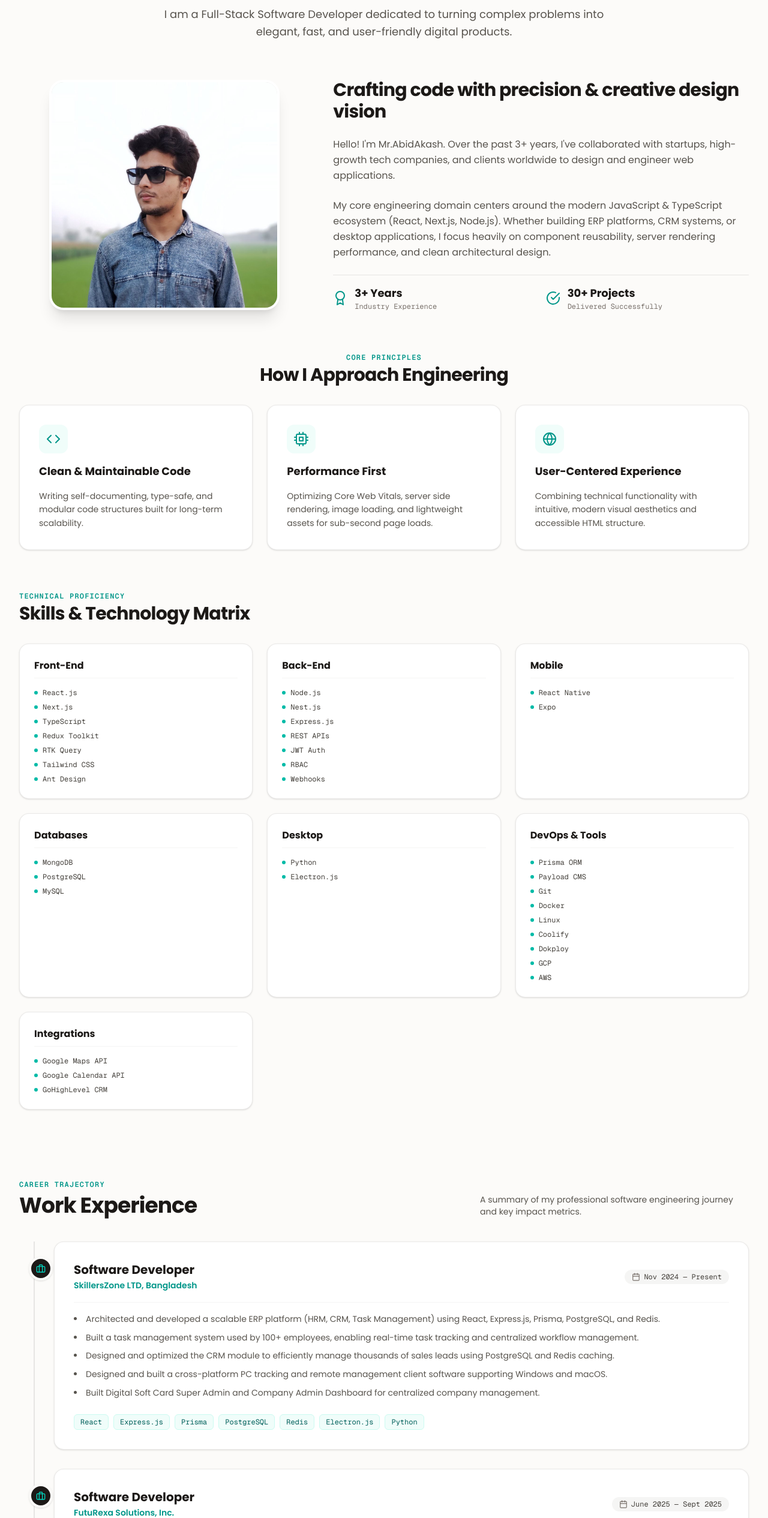
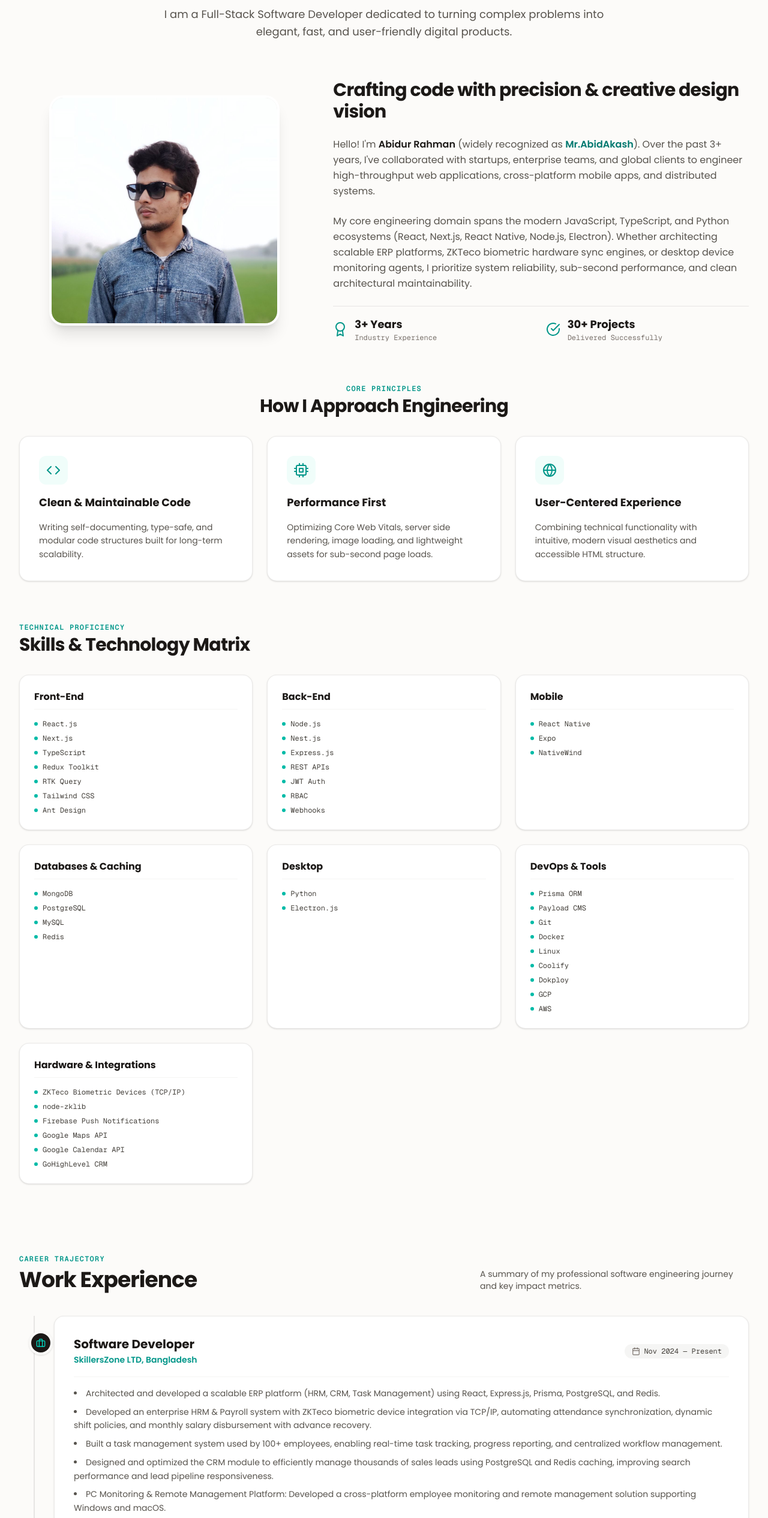
Before and after one commit to MrAbidAkash/my-portfolio, a Next.js app: page /about in a window 1280 px wide. Shown: the part 269-2800 px from the top of the page at 60% size. Built offline with nearby package versions, Linux system fonts and the light colour scheme.

Commit message:
feat: add core portfolio components and about page

```diff
--- a/src/app/about/page.tsx
+++ b/src/app/about/page.tsx
@@ -17,11 +17,11 @@ const skillsCategories = [
   },
   {
     title: "Mobile",
-    skills: ["React Native", "Expo"],
+    skills: ["React Native", "Expo", "NativeWind"],
   },
   {
-    title: "Databases",
-    skills: ["MongoDB", "PostgreSQL", "MySQL"],
+    title: "Databases & Caching",
+    skills: ["MongoDB", "PostgreSQL", "MySQL", "Redis"],
   },
   {
     title: "Desktop",
@@ -32,8 +32,15 @@ const skillsCategories = [
     skills: ["Prisma ORM", "Payload CMS", "Git", "Docker", "Linux", "Coolify", "Dokploy", "GCP", "AWS"],
   },
   {
-    title: "Integrations",
-    skills: ["Google Maps API", "Google Calendar API", "GoHighLevel CRM"],
+    title: "Hardware & Integrations",
+    skills: [
+      "ZKTeco Biometric Devices (TCP/IP)",
+      "node-zklib",
+      "Firebase Push Notifications",
+      "Google Maps API",
+      "Google Calendar API",
+      "GoHighLevel CRM"
+    ],
   },
 ];
 
@@ -104,10 +111,10 @@ export default function AboutPage() {
             Crafting code with precision & creative design vision
           </h2>
           <p>
-            Hello! I&apos;m Mr.AbidAkash. Over the past 3+ years, I&apos;ve collaborated with startups, high-growth tech companies, and clients worldwide to design and engineer web applications.
+            Hello! I&apos;m <span className="font-semibold text-stone-900">Abidur Rahman</span> (widely recognized as <span className="font-semibold text-teal-700">Mr.AbidAkash</span>). Over the past 3+ years, I&apos;ve collaborated with startups, enterprise teams, and global clients to engineer high-throughput web applications, cross-platform mobile apps, and distributed systems.
           </p>
           <p>
-            My core engineering domain centers around the modern JavaScript & TypeScript ecosystem (React, Next.js, Node.js). Whether building ERP platforms, CRM systems, or desktop applications, I focus heavily on component reusability, server rendering performance, and clean architectural design.
+            My core engineering domain spans the modern JavaScript, TypeScript, and Python ecosystems (React, Next.js, React Native, Node.js, Electron). Whether architecting scalable ERP platforms, ZKTeco biometric hardware sync engines, or desktop device monitoring agents, I prioritize system reliability, sub-second performance, and clean architectural maintainability.
           </p>
 
           <div className="grid grid-cols-2 gap-4 pt-4 border-t border-stone-200">
@@ -126,6 +133,8 @@ export default function AboutPage() {
               </div>
             </div>
           </div>
+
+
         </motion.div>
       </div>
 
--- a/src/components/Experience.tsx
+++ b/src/components/Experience.tsx
@@ -11,12 +11,13 @@ const experiences = [
     location: "On-Site",
     highlights: [
       "Architected and developed a scalable ERP platform (HRM, CRM, Task Management) using React, Express.js, Prisma, PostgreSQL, and Redis.",
-      "Built a task management system used by 100+ employees, enabling real-time task tracking and centralized workflow management.",
-      "Designed and optimized the CRM module to efficiently manage thousands of sales leads using PostgreSQL and Redis caching.",
-      "Designed and built a cross-platform PC tracking and remote management client software supporting Windows and macOS.",
-      "Built Digital Soft Card Super Admin and Company Admin Dashboard for centralized company management.",
+      "Developed an enterprise HRM & Payroll system with ZKTeco biometric device integration via TCP/IP, automating attendance synchronization, dynamic shift policies, and monthly salary disbursement with advance recovery.",
+      "Built a task management system used by 100+ employees, enabling real-time task tracking, progress reporting, and centralized workflow management.",
+      "Designed and optimized the CRM module to efficiently manage thousands of sales leads using PostgreSQL and Redis caching, improving search performance and lead pipeline responsiveness.",
+      "PC Monitoring & Remote Management Platform: Developed a cross-platform employee monitoring and remote management solution supporting Windows and macOS.",
+      "Built a fully featured Digital Soft Card Super Admin and Company Admin Dashboard for centralized company management, employee administration, and digital business card management.",
     ],
-    skills: ["React", "Express.js", "Prisma", "PostgreSQL", "Redis", "Electron.js", "Python"],
+    skills: ["React", "Express.js", "Prisma", "PostgreSQL", "Redis", "Electron.js", "Python", "ZKTeco Biometrics", "TCP/IP"],
   },
   {
     company: "FutuRexa Solutions, Inc.",
@@ -26,7 +27,7 @@ const experiences = [
     highlights: [
       "Developed and deployed an AI-driven partner and referral platform with automated onboarding workflows.",
       "Integrated GoHighLevel CRM via API automation to streamline lead capture and follow-up sequences.",
-      "Implemented Google Maps API for location-based tradie matching.",
+      "Implemented Google Maps API for location-based tradie matching (5–10 km radius search).",
       "Integrated Google Calendar API for real-time availability scheduling.",
       "Refactored a membership management portal enabling desk managers to manage check-ins, payments, and attendance.",
     ],
@@ -42,7 +43,7 @@ const experiences = [
       "Designed scalable architectures and implemented secure backend systems.",
       "Provided post-deployment optimization and performance improvements.",
     ],
-    skills: ["React Native", "Expo", "Full-Stack Development", "System Architecture", "Performance Optimization"],
+    skills: ["React Native", "Expo", "NativeWind", "Full-Stack Development", "System Architecture", "Performance Optimization"],
   },
 ];
 
--- a/src/components/Hero.tsx
+++ b/src/components/Hero.tsx
@@ -11,6 +11,7 @@ import {
   SiPostgresql,
   SiTailwindcss,
   SiTypescript,
+  SiRedis,
 } from "react-icons/si";
 
 const techStack = [
@@ -19,6 +20,7 @@ const techStack = [
   { icon: SiNextdotjs, color: "text-stone-900" },
   { icon: SiNodedotjs, color: "text-green-600" },
   { icon: SiPostgresql, color: "text-indigo-600" },
+  { icon: SiRedis, color: "text-red-600" },
   { icon: SiTailwindcss, color: "text-teal-500" },
 ];
 
--- a/src/components/Mission.tsx
+++ b/src/components/Mission.tsx
@@ -16,6 +16,7 @@ import {
   SiAmazonwebservices,
   SiPython,
   SiExpo,
+  SiRedis,
 } from "react-icons/si";
 import { TbBrandReactNative } from "react-icons/tb";
 
@@ -27,6 +28,7 @@ const techIcons = [
   { icon: SiTailwindcss, title: "Tailwind CSS" },
   { icon: SiPostgresql, title: "PostgreSQL" },
   { icon: SiMongodb, title: "MongoDB" },
+  { icon: SiRedis, title: "Redis" },
   { icon: SiPrisma, title: "Prisma ORM" },
   { icon: SiRedux, title: "Redux Toolkit" },
   { icon: SiDocker, title: "Docker" },
--- a/src/components/Works.tsx
+++ b/src/components/Works.tsx
@@ -27,43 +27,53 @@ export const projectsData = [
   },
   {
     id: "hrm-system",
-    title: "HR - Management System (HRM)",
+    title: "Enterprise HRM & Payroll System",
     category: "Full-Stack Web App",
     tags: [
       "React",
-      "Node.js",
-      "Express.js",
-      "Prisma ORM",
-      "PostgreSQL",
+      "Next.js",
+      "TypeScript",
+      "Ant Design",
+      "Tailwind CSS",
+      "MongoDB",
+      "node-zklib",
       "ZKTeco Biometric",
     ],
     img: "/HR-Management-System-HRM.png",
     description:
-      "A comprehensive Human Resource Management system featuring real-time ZKTeco biometric attendance synchronization, employee directory, shift tracking, and leave management.",
+      "A comprehensive HR and payroll management platform featuring hardware-level integration with ZKTeco biometric devices via TCP/IP. Implemented automated cron-driven attendance synchronization, dynamic shift policy mapping, late/early departure tracking, and an automated payroll engine computing net salaries, deductions, and PDF payslips.",
     year: "2026",
     demoUrl: "#",
     githubUrl: "#",
   },
   {
     id: "pc-monitoring",
-    title: "PC Monitoring & Remote Management",
+    title: "PC Monitoring & Remote Management Platform",
     category: "Desktop & Web System",
-    tags: ["Python", "Electron.js", "React.js", "Node.js", "MongoDB"],
+    tags: ["Python", "Electron.js", "React.js", "Node.js", "Express.js", "MongoDB", "Telemetry"],
     img: "/cyntrafold-overview.jpg",
     description:
-      "A cross-platform enterprise device monitoring platform processing millions of activity records from hundreds of endpoints.",
+      "A cross-platform enterprise device monitoring and remote management platform supporting Windows and macOS. Built desktop agents using Python and Electron.js to process and synchronize millions of activity records from hundreds of managed endpoints, including application usage, browser activity, clipboard events, screenshots, screen recordings, and system telemetry analysis with MongoDB.",
     year: "2026",
     demoUrl: "#",
     githubUrl: "#",
   },
   {
     id: "kaajlagbe",
-    title: "KaajLagbe",
+    title: "KaajLagbe (Home Services Marketplace)",
     category: "SaaS Product",
-    tags: ["Next.js", "Full-Stack Web App"],
+    tags: [
+      "Next.js",
+      "React Native (Expo)",
+      "TypeScript",
+      "MongoDB",
+      "Tailwind CSS",
+      "Firebase",
+      "PWA",
+    ],
     img: "/kaajLagbe.png",
     description:
-      "A comprehensive SaaS platform providing job placement and business solutions.",
+      "An on-demand home services marketplace connecting homeowners with verified local service professionals across Bangladesh. Built a progressive web app (PWA) and cross-platform mobile app featuring geolocation-based tradie matching, job posting, real-time quotation/bidding, in-app messaging, and automated push notifications.",
     year: "2026",
     demoUrl: "https://kaajlagbe.com",
     githubUrl: "#",
@@ -80,30 +90,42 @@ export const projectsData = [
     demoUrl: "https://chattimeai.com",
     githubUrl: "#",
   },
-  // {
-  //   id: "digital-soft-card",
-  //   title: "Digital Soft Card Dashboard",
-  //   category: "Web Application",
-  //   tags: ["Next.js", "Node.js", "Express.js"],
-  //   img: "/ghotion.png",
-  //   description:
-  //     "A fully featured Super Admin and Company Admin dashboard for managing organizations, employees, and digital business cards.",
-  //   year: "2024",
-  //   demoUrl: "https://softcard.app",
-  //   githubUrl: "#",
-  // },
-  // {
-  //   id: "partner-referral",
-  //   title: "Partner & Referral Program Module",
-  //   category: "Web Application",
-  //   tags: ["AI Validation", "Automated Onboarding"],
-  //   img: "/ghotion.png",
-  //   description:
-  //     "Implemented a partner referral system with AI-powered validation, automating partner onboarding.",
-  //   year: "2025",
-  //   demoUrl: "https://everythingainow.com/",
-  //   githubUrl: "#",
-  // },
+  {
+    id: "digital-soft-card",
+    title: "Digital Soft Card Dashboard",
+    category: "Web Application",
+    tags: ["Next.js", "Node.js", "Express.js", "Tailwind CSS"],
+    img: "/ghotion.png",
+    description:
+      "A fully featured Super Admin and Company Admin dashboard for managing organizations, employees, and digital business cards, enabling centralized company management.",
+    year: "2024",
+    demoUrl: "https://softcard.app",
+    githubUrl: "#",
+  },
+  {
+    id: "partner-referral",
+    title: "Partner & Referral Program Module",
+    category: "Web Application",
+    tags: ["Next.js", "AI Validation", "Automated Onboarding"],
+    img: "/ghotion.png",
+    description:
+      "An AI-driven partner and referral platform with automated onboarding workflows, AI-powered validation, and streamlined partner pipelines.",
+    year: "2025",
+    demoUrl: "https://everythingainow.com/",
+    githubUrl: "#",
+  },
+  {
+    id: "tradie-directory",
+    title: "Tradie Business Directory Platform",
+    category: "Web Application",
+    tags: ["Next.js", "GoHighLevel CRM", "Google Maps API", "AI Validation"],
+    img: "/ghotion.png",
+    description:
+      "A directory platform for tradies featuring GoHighLevel CRM integration, AI-powered validation, Google Maps radius matching (5–10 km search), automated reminders, and client management workflows.",
+    year: "2025",
+    demoUrl: "#",
+    githubUrl: "#",
+  },
   {
     id: "innovomart",
     title: "InnovoMart",
```
